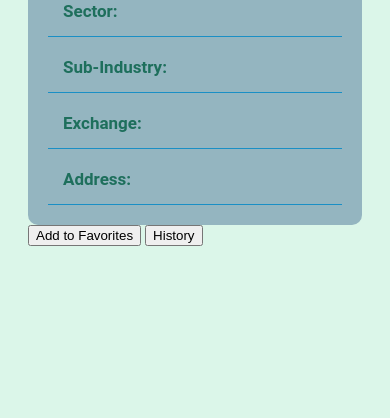
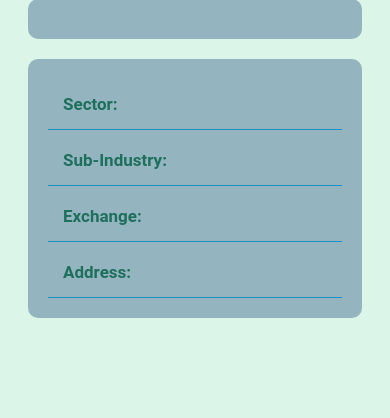
Before and after one commit to BraedonTaylor/COMP-3512Asg2, a PHP site: page /single-company.php in a window 390 px wide. Shown: the part 426-844 px from the top of the page. Run offline with PHP 8.4, Linux system fonts and the light colour scheme; tables that the repository leaves empty or names only in its code hold one stand-in row (values such as "Sample post").

Commit message:
Styling and media query tweaks

```diff
--- a/css/style.css
+++ b/css/style.css
@@ -65,17 +65,13 @@ div.profile{
     grid-template-columns: 100px auto;
     border-radius: 5px;
 }
-div.profile strong, div.profile span{
+div strong, div span{
     font-family: "roboto";
     border-bottom: thin solid #1a8fc5;
     padding: 15px;
     font-size: 17px;
 }
-.info-columns span{
-    font-family: "roboto";
-    border-bottom: thin solid #1a8fc5;
-    padding: 15px;
-}
+div strong{margin-left: 10px;}
 div.img{
     grid-column: 1;
     grid-row: 2;
@@ -97,25 +93,35 @@ div.heading{
     padding: 10px;
     text-align: center;
 }
-div.info-columns{
+.company-style{
+    background-color: #94b5c0;
     font-size: 17px;
     margin-top: 20px;
     padding: 20px;
+    border-radius: 10px;
+}
+#info-columns{
     display: grid;
-    grid-gap: 5px;
-    background-color: #94b5c0;
     width: auto;
     grid-template-columns: repeat(4, auto);
     grid-template-rows: repeat(2, 50%);
-    border-radius: 10px;
 }
-div#single-wide{grid-column: span 4;}
 .company-logo{width: 400px;}
 .logo {
     vertical-align: middle;
     height: 20px;
 }
-
+.button, #removeAll {
+    background-color: #4a7edd; /* Green */
+    border: none;
+    color: white;
+    padding: 10px 12px;
+    text-align: center;
+    border-radius: 5px;
+    text-decoration: none;
+    display: inline-block;
+    font-size: 16px;
+}
 @media screen and (max-width: 500px){
 /*    styling for hamburger nav based off of https://www.w3schools.com/howto/howto_js_topnav_responsive.asp */
     .topnav a, .topnav .logo {
@@ -141,11 +147,13 @@ div#single-wide{grid-column: span 4;}
         width: auto;
     }
     div.heading{text-align: left;}
-    div.info-columns{
-        grid-template-columns: auto;
-        grid-template-rows: repeat(5, auto);
+    div#info-columns{
+        grid-template-columns: 140px auto;
+        grid-template-rows: repeat(4, auto);
+        grid-row-gap: 5px;
     }
-    div#single-wide{grid-column: span 1;}
+    .company-sub{grid-row: 2;}
+    div strong{margin: 0;}
     .company-logo{width: 80%; min-width: 250px;}
     h2{text-align: left;}
 }
--- a/single-company.php
+++ b/single-company.php
@@ -61,18 +61,18 @@ try{
         <div class="heading">
             <img class="company-logo" src="images/logos/<?= $company["symbol"]?>.svg" alt="Logo for <?= $company["name"]?>">
             <h2><?= $company["name"]?>    ("<?= $company["symbol"]?>")</h2>
+            <form method="post" id="company-btns">
+                <button class="button" id="addFav" name="addFav" value="addFav" type="submit">Add to Favorites</button>
+                <button class="button" id="history" name="history" value="History" type="submit">History</button>
+            </form>
         </div>
-        <div class="info-columns">
-            <div id="single-wide"><?= $company["description"]?> <a href="<?= $company["website"]?>"><?= $company["website"]?></a></div>
-            <span><strong>Sector: </strong><?= $company["sector"]?></span>
-            <span><strong>Sub-Industry: </strong><?= $company["subindustry"]?></span>
-            <span><strong>Exchange: </strong><?= $company["exchange"]?></span>
-            <span><strong>Address: </strong><?= $company["address"]?></span>
+        <div class="company-style"><?= $company["description"]?> <a href="<?= $company["website"]?>"><?= $company["website"]?></a></div>
+        <div id="info-columns" class="company-style">
+            <strong>Sector: </strong><span><?= $company["sector"]?></span>
+            <strong>Exchange: </strong><span><?= $company["exchange"]?></span>
+            <strong class="company-sub">Sub-Industry: </strong><span class="company-sub"><?= $company["subindustry"]?></span>
+            <strong>Address: </strong><span><?= $company["address"]?></span>
         </div>
-        <form method="post" id="company-btns">
-            <button class="button" id="addFav" name="addFav" value="addFav" type="submit">Add to Favorites</button>
-            <button class="button" id="history" name="history" value="History" type="submit">History</button>
-        </form>
     </main>
     </body>
 </html>
```
